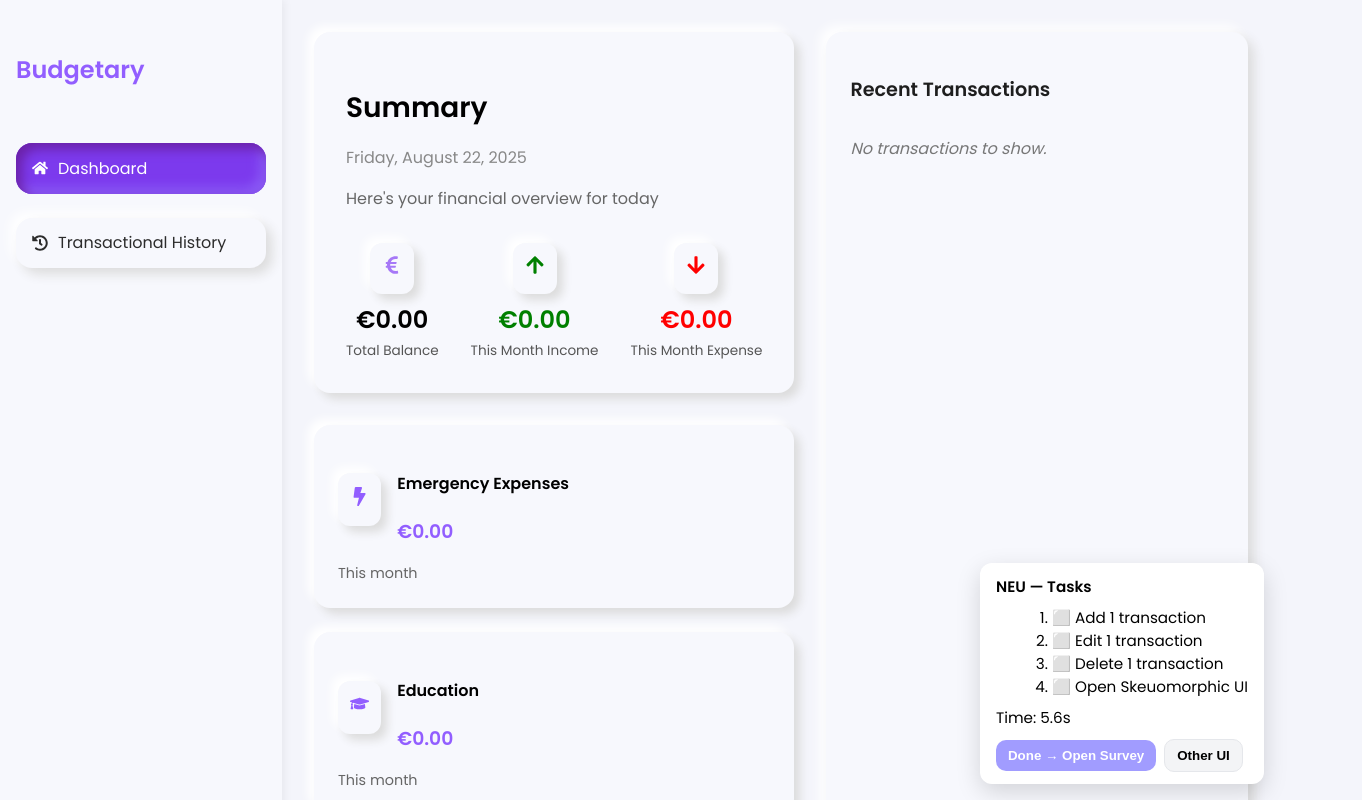
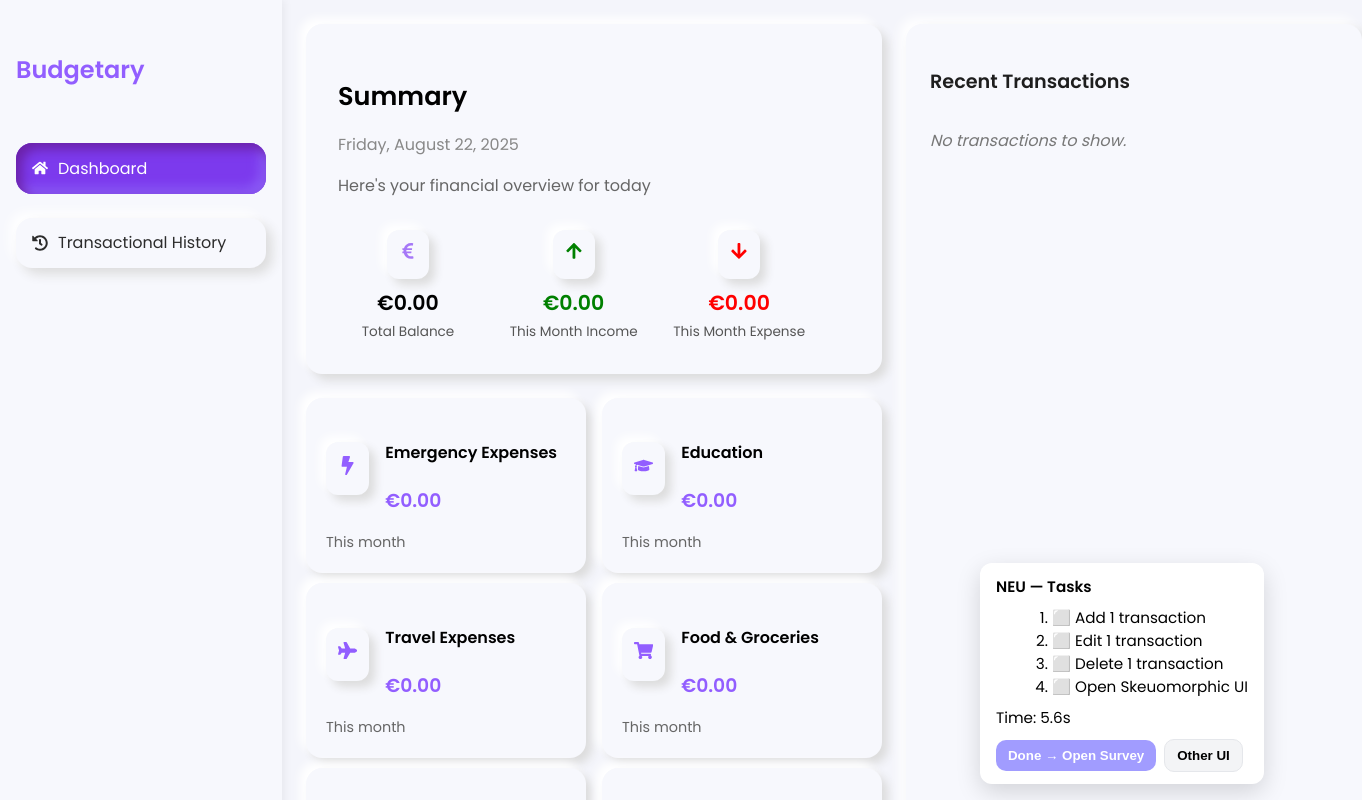
Before and after one commit to sardeshmukhrohit10/BudgetaryNeumorphic, a React (Create React App) app: page /dashboard in a window 1280 px wide. Shown: the top 800 px of the page, 1362 px wide, since content can reach past the window. Built offline with nearby package versions, Linux system fonts and the light colour scheme.

Commit message:
Updated basic css

```diff
--- a/src/App.css
+++ b/src/App.css
@@ -1,12 +1,125 @@
+/* ===== App.css (updated) ===== */
 @import url('https://fonts.googleapis.com/css2?family=Poppins:wght@300;400;500;600&display=swap');
 
 body {
   margin: 0;
   font-family: 'Poppins', sans-serif;
   background: #f4f5fb;
-  overflow: hidden;
+  min-height: 100vh;
+  -webkit-font-smoothing: antialiased;
+  -moz-osx-font-smoothing: grayscale;
 }
 
 .app {
   display: flex;
+  min-height: 100vh;
 }
+
+.page {
+  width: 100%;
+  max-width: 1400px;
+  margin: 0 auto;
+  padding: 24px 30px;
+}
+
+
+@media (min-width: 1280px) and (max-width: 1700px) {
+  .page {
+    max-width: 1280px;
+    padding-left: 24px;
+    padding-right: 24px;
+  }
+
+  .dashboard {
+    display: grid !important;
+    grid-template-columns: 2fr 1fr;
+    gap: 24px;
+    align-items: start;
+  }
+
+  .recent-transactions {
+    width: auto !important;
+    max-width: 520px;
+    min-width: 360px;
+  }
+
+  .summary-row {
+    display: grid !important;
+    grid-template-columns: repeat(3, minmax(260px, 1fr));
+    gap: 16px;
+  }
+
+  .summary-card {
+    min-width: 280px !important;
+    max-width: 100% !important;
+  }
+
+  .expense-cards,
+  .expense-grid {
+    display: grid !important;
+    grid-template-columns: repeat(2, minmax(320px, 1fr));
+    column-gap: 16px !important;
+    row-gap: 10px !important;
+  }
+
+  .welcome-card {
+    margin-right: 0;
+  }
+}
+
+@media (max-width: 1280px) {
+  .page { max-width: 1152px; }
+
+  .dashboard {
+    display: grid !important;
+    grid-template-columns: 1fr;
+    gap: 20px;
+  }
+
+  .summary-row {
+    display: grid !important;
+    grid-template-columns: repeat(2, minmax(260px, 1fr)) !important;
+    gap: 16px;
+  }
+
+  .expense-cards,
+  .expense-grid {
+    grid-template-columns: repeat(2, minmax(280px, 1fr)) !important;
+  }
+
+  .recent-transactions {
+    max-width: none;
+    width: 100% !important;
+  }
+}
+
+@media (max-width: 992px) {
+  .summary-row {
+    grid-template-columns: 1fr !important;
+  }
+
+  .expense-cards,
+  .expense-grid {
+    grid-template-columns: 1fr !important;
+    column-gap: 0 !important;
+  }
+}
+
+.summary-header { gap: 10px; }
+.add-transaction { white-space: nowrap; }
+.welcome-card .summary { justify-content: flex-start; }
+
+.dashboard,
+.dashboard-body,
+.page {
+  align-items: stretch !important;
+}
+
+@media (min-width: 1200px) {
+  .dashboard,
+  .dashboard-body {
+    display: grid !important;
+    grid-template-columns: 2fr 1fr;
+    gap: 24px;
+  }
+}
--- a/src/App.js
+++ b/src/App.js
@@ -1,5 +1,7 @@
+// src/App.js
 import React, { useEffect, useMemo, useState } from "react";
 import { BrowserRouter, Routes, Route, Navigate } from "react-router-dom";
+
 import Sidebar from "./components/Sidebar";
 import Dashboard from "./components/Dashboard";
 import TransactionHistory from "./components/TransactionHistory";
@@ -7,30 +9,43 @@ import AddTransactionModal from "./components/AddTransactionModal";
 import DeviceGuard from "./components/DeviceGuard";
 import TaskPanel from "./components/TaskPanel";
 import { initStudy, installCustomEventBridges } from "./studylogger";
-import "./App.css";
+
+import "./App.css"; // keep your CSS; .page rules live here (as we discussed)
 
 function App() {
   const [transactions, setTransactions] = useState([]);
   const [showModal, setShowModal] = useState(false);
   const [editIndex, setEditIndex] = useState(null);
 
-  useEffect(() => { initStudy(); installCustomEventBridges(); }, []);
+  useEffect(() => {
+    initStudy();
+    installCustomEventBridges();
+  }, []);
 
   const totals = useMemo(() => {
-    const income = transactions.filter(t=>t.type==="Income")
-      .reduce((s,t)=>s+Number(t.amount||0),0);
-    const expense = transactions.filter(t=>t.type==="Expense")
-      .reduce((s,t)=>s+Number(t.amount||0),0);
-    return { income, expense, balance: income-expense };
+    const income = transactions
+      .filter((t) => t.type === "Income")
+      .reduce((s, t) => s + Number(t.amount || 0), 0);
+    const expense = transactions
+      .filter((t) => t.type === "Expense")
+      .reduce((s, t) => s + Number(t.amount || 0), 0);
+    return { income, expense, balance: income - expense };
   }, [transactions]);
 
-  const openAdd = () => { setEditIndex(null); setShowModal(true); };
-  const openEdit = (idx) => { setEditIndex(idx); setShowModal(true); };
+  const openAdd = () => {
+    setEditIndex(null);
+    setShowModal(true);
+  };
+  const openEdit = (idx) => {
+    setEditIndex(idx);
+    setShowModal(true);
+  };
 
   const isValid = (txn) => {
     const amt = Number(txn?.amount);
-    const descOk = typeof txn?.description==="string" && txn.description.trim().length>0;
-    const typeOk = txn?.type==="Income" || txn?.type==="Expense";
+    const descOk =
+      typeof txn?.description === "string" && txn.description.trim().length > 0;
+    const typeOk = txn?.type === "Income" || txn?.type === "Expense";
     const amtOk = !Number.isNaN(amt) && Number.isFinite(amt);
     return descOk && typeOk && amtOk;
   };
@@ -38,48 +53,81 @@ function App() {
   const handleSubmitTxn = (txn) => {
     try {
       if (!isValid(txn)) {
-        window.dispatchEvent(new Event(editIndex===null ? "study:add_err" : "study:edit_err"));
-        setShowModal(false); setEditIndex(null); return;
+        window.dispatchEvent(
+          new Event(editIndex === null ? "study:add_err" : "study:edit_err")
+        );
+        setShowModal(false);
+        setEditIndex(null);
+        return;
       }
-      if (editIndex===null) {
-        const withId = txn.id ? txn : { ...txn, id: (crypto?.randomUUID?.() ?? Date.now().toString()) };
-        setTransactions(prev=>[...prev, withId]);
+
+      if (editIndex === null) {
+        const withId = txn.id
+          ? txn
+          : { ...txn, id: crypto?.randomUUID?.() ?? Date.now().toString() };
+        setTransactions((prev) => [...prev, withId]);
         window.dispatchEvent(new Event("study:add_ok"));
       } else {
         const priorId = transactions[editIndex]?.id;
-        const withId = txn.id ? txn : { ...txn, id: (priorId || (crypto?.randomUUID?.() ?? Date.now().toString())) };
-        setTransactions(prev=>prev.map((t,i)=>i===editIndex?withId:t));
+        const withId = txn.id
+          ? txn
+          : {
+              ...txn,
+              id: priorId || (crypto?.randomUUID?.() ?? Date.now().toString()),
+            };
+        setTransactions((prev) =>
+          prev.map((t, i) => (i === editIndex ? withId : t))
+        );
         window.dispatchEvent(new Event("study:edit_ok"));
       }
-      setShowModal(false); setEditIndex(null);
+
+      setShowModal(false);
+      setEditIndex(null);
     } catch {
-      window.dispatchEvent(new Event(editIndex===null ? "study:add_err" : "study:edit_err"));
-      setShowModal(false); setEditIndex(null);
+      window.dispatchEvent(
+        new Event(editIndex === null ? "study:add_err" : "study:edit_err")
+      );
+      setShowModal(false);
+      setEditIndex(null);
     }
   };
 
   const handleDelete = (index) => {
     try {
-      setTransactions(prev=>prev.filter((_,i)=>i!==index));
+      setTransactions((prev) => prev.filter((_, i) => i !== index));
       window.dispatchEvent(new Event("study:delete_ok"));
     } catch {
       window.dispatchEvent(new Event("study:delete_err"));
     }
   };
 
-  const initialForEdit = editIndex!==null ? transactions[editIndex] : null;
+  const initialForEdit = editIndex !== null ? transactions[editIndex] : null;
 
   return (
     <BrowserRouter>
       <DeviceGuard>
         <div className="app">
           <Sidebar />
+
+          {/* Consistent-width page wrapper so content stays aligned on every route */}
+          <main className="page">
             <Routes>
               <Route index element={<Navigate to="/dashboard" replace />} />
-            <Route path="/dashboard" element={
-              <Dashboard transactions={transactions} totals={totals} onOpenAddModal={openAdd} />
-            } />
-            <Route path="/transactions" element={
+
+              <Route
+                path="/dashboard"
+                element={
+                  <Dashboard
+                    transactions={transactions}
+                    totals={totals}
+                    onOpenAddModal={openAdd}
+                  />
+                }
+              />
+
+              <Route
+                path="/transactions"
+                element={
                   <TransactionHistory
                     transactions={transactions}
                     totals={totals}
@@ -87,16 +135,21 @@ function App() {
                     onEdit={openEdit}
                     onDelete={handleDelete}
                   />
-            } />
+                }
+              />
             </Routes>
 
             {showModal && (
               <AddTransactionModal
-              onClose={()=>{ setShowModal(false); setEditIndex(null); }}
+                onClose={() => {
+                  setShowModal(false);
+                  setEditIndex(null);
+                }}
                 onSubmit={handleSubmitTxn}
                 initialTransaction={initialForEdit}
               />
             )}
+          </main>
 
           <TaskPanel />
         </div>
@@ -104,4 +157,5 @@ function App() {
     </BrowserRouter>
   );
 }
+
 export default App;
--- a/src/components/Dashboard.css
+++ b/src/components/Dashboard.css
@@ -1,20 +1,20 @@
 .dashboard {
   flex: 1;
-  padding: 2rem;
   display: flex;
   gap: 2rem;
   align-items: flex-start;
+  /* Use outer .page padding instead of here */
 }
 
 .dashboard-main {
   display: flex;
   flex-direction: column;
-  gap: 2rem;
+  gap: 1.5rem;
   flex: 2;
 }
 
 .page-heading {
-  font-size: 2rem;
+  font-size: clamp(1.5rem, 2.5vw, 2rem);
   font-weight: 600;
   color: #222;
   margin: 0;
@@ -25,14 +25,16 @@
   padding: 1rem;
   background-color: #7c3aed;
   color: white;
-  font-size: 1.1rem;
+  font-size: 1.05rem;
   border: none;
   border-radius: 12px;
   cursor: pointer;
   box-shadow: 4px 4px 10px rgba(0, 0, 0, 0.1), -4px -4px 10px #fff;
   transition: all 0.2s ease-in-out;
 }
+.add-transaction:hover { background-color: #6d28d9; }
 
-.add-transaction:hover {
-  background-color: #6d28d9;
+/* stack on tablets/phones */
+@media (max-width: 992px) {
+  .dashboard { flex-direction: column; gap: 1.25rem; }
 }
--- a/src/components/ExpenseCards.css
+++ b/src/components/ExpenseCards.css
@@ -1,12 +1,12 @@
 .expense-cards {
   display: grid;
-  grid-template-columns: repeat(auto-fit, minmax(250px, 1fr));
-  gap: 1.5rem;
+  grid-template-columns: repeat(auto-fit, minmax(260px, 1fr));
+  gap: 1.25rem;
 }
 
 .card {
   background: #f7f8fd;
-  padding: 1.5rem;
+  padding: 1.25rem;
   border-radius: 16px;
   box-shadow: 6px 6px 10px #dcdcdc, -6px -6px 10px #ffffff;
   text-align: left;
@@ -15,11 +15,7 @@
   gap: 0.8rem;
 }
 
-.card-header {
-  display: flex;
-  align-items: center;
-  gap: 1rem;
-}
+.card-header { display: flex; align-items: center; gap: 1rem; }
 
 .icon-container {
   background: #f7f8fd;
@@ -30,13 +26,5 @@
   font-size: 1.2rem;
 }
 
-.card h3 {
-  color: #925eff;
-  margin: 0.3rem 0;
-}
-
-.card p {
-  font-size: 0.9rem;
-  margin: 0;
-  color: #666;
-}
+.card h3 { color: #925eff; margin: 0.3rem 0; }
+.card p  { font-size: 0.9rem; margin: 0; color: #666; }
--- a/src/components/RecentTransactions.css
+++ b/src/components/RecentTransactions.css
@@ -1,65 +1,61 @@
-.recent-transactions {
+.recent-transactions,
+.transactions-box {
   background: #f7f8fd;
   padding: 1.5rem;
   border-radius: 16px;
   box-shadow: 6px 6px 12px #dcdcdc, -6px -6px 12px #ffffff;
+
   display: flex;
   flex-direction: column;
-  height: 75%;
+
+  min-height: calc(100vh - 220px);
   max-height: none;
-  width: 40%;
-  max-width: none;
+  height: auto;
+  align-self: stretch;
+  flex: 1 1 420px;
+
+  width: 100%;
+  min-width: 280px;
 }
 
-.recent-transactions h3 {
+.recent-transactions h3,
+.transactions-box h3 {
   margin-bottom: 1rem;
   font-size: 1.2rem;
   font-weight: 600;
   color: #1e1e1e;
+  flex-shrink: 0;
 }
 
-.no-transactions {
-  color: #777;
-  font-style: italic;
-}
+.no-transactions { color: #777; font-style: italic; }
 
-.recent-transactions ul {
+.recent-transactions ul,
+.transactions-box ul {
   list-style: none;
   padding: 0;
   margin: 0;
+
   overflow-y: auto;
   display: flex;
   flex-direction: column;
   gap: 1rem;
 }
 
-.recent-transactions li {
+.recent-transactions li,
+.transactions-box li {
   padding-bottom: 0.5rem;
   color: #1e1e1e;
 }
 
-.txn-date {
-  font-size: 0.85rem;
-  color: #666;
-  margin-bottom: 0.2rem;
+.txn-date { font-size: 0.85rem; color: #666; margin-bottom: 0.2rem; }
+.txn-row  { display: flex; justify-content: space-between; font-weight: 600; }
+.txn-category, .txn-amount { font-weight: 600; }
+.txn-divider { height: 1px; background: #ddd; margin-top: 0.5rem; }
+
+@media (max-width: 992px) {
+  .recent-transactions,
+  .transactions-box {
+    min-height: 420px;
+    max-height: none;
+  }
 }
-
-.txn-row {
-  display: flex;
-  justify-content: space-between;
-  font-weight: 600;
-}
-
-.txn-category {
-  font-weight: 600;
-}
-
-.txn-amount {
-  font-weight: 600;
-}
-
-.txn-divider {
-  height: 1px;
-  background: #ddd;
-  margin-top: 0.5rem;
-}
--- a/src/components/WelcomeCard.css
+++ b/src/components/WelcomeCard.css
@@ -7,15 +7,16 @@
   justify-content: space-between;
   align-items: center;
   flex-wrap: wrap;
-  gap: 1rem;
+  gap: 1rem 1.25rem;
 }
 
 .welcome-left {
-  flex: 1;
+  flex: 1 1 360px;
+  min-width: 260px;
 }
 
 .welcome-left h2 {
-  font-size: 1.75rem;
+  font-size: clamp(1.25rem, 2vw, 1.75rem);
   font-weight: 700;
   margin-bottom: 0.2rem;
 }
@@ -31,8 +32,11 @@
 
 .summary {
   display: flex;
-  gap: 2rem;
+  gap: clamp(1rem, 2vw, 2rem);
   align-items: center;
+  flex: 1 1 auto;
+  flex-wrap: wrap;
+  justify-content: flex-end;
 }
 
 .summary-item {
@@ -40,10 +44,11 @@
   flex-direction: column;
   align-items: center;
   text-align: center;
+  min-width: 140px;
 }
 
 .summary-item h3 {
-  font-size: 1.5rem;
+  font-size: clamp(1.1rem, 1.6vw, 1.5rem);
   margin: 0.5rem 0 0.25rem;
 }
 
@@ -61,6 +66,12 @@
 }
 
 .summary-icon {
-  font-size: 1.25rem;
+  font-size: clamp(1rem, 1.4vw, 1.25rem);
   color: #a678f7;
 }
+
+/* Tighter stack on tablets/phones */
+@media (max-width: 768px) {
+  .welcome-card { padding: 1.25rem; }
+  .summary { justify-content: flex-start; }
+}
```
Also changed, not shown: src/components/AddTransactionModal.css (+16 -24 lines), src/components/Sidebar.css (+21 -9 lines), src/components/TransactionHistory.css (+50 -11 lines). Lines whose indentation alone changed are shown as unchanged.
